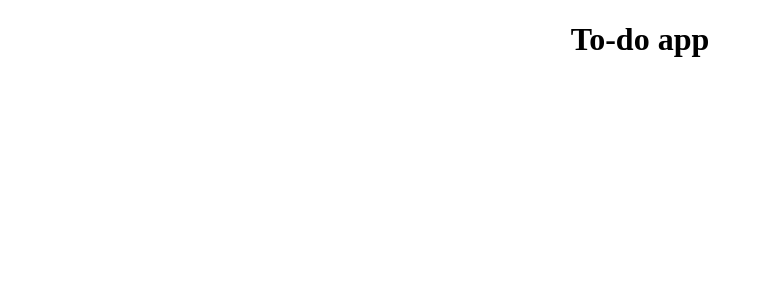
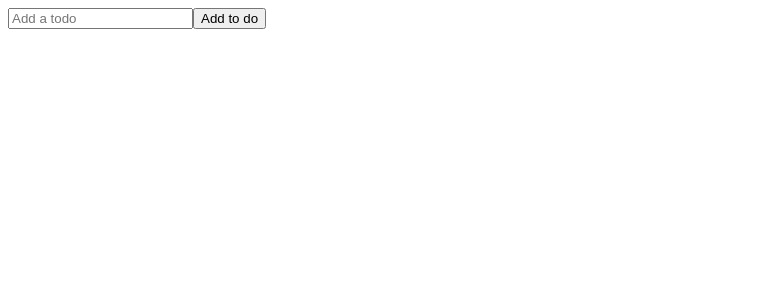
Before and after one commit to Jeremyljr/To-do-app-REACT, a React (Create React App) app: page / in a window 1280 px wide. Shown: the top 300 px of the page, without its empty margins (0-763 px from the left). Built offline with nearby package versions, Linux system fonts and the light colour scheme.

Commit message:
Added todo form

```diff
--- a/src/App.js
+++ b/src/App.js
@@ -1,9 +1,10 @@
 import './App.css';
+import TodoForm from './components/TodoForm';
 
 function App() {
   return (
-    <div className="App">
-      <h1>To-do app</h1>
+    <div className="todo-app">
+      <TodoForm />
     </div>
   );
 }
--- /dev/null
+++ b/src/components/TodoForm.js
@@ -0,0 +1,19 @@
+import React, {useState} from 'react'
+
+function TodoForm() {
+const [input, setInput] = useState('')
+
+    return (
+        <form  className="todo-form">
+            <input type="text"
+             placeholder="Add a todo"
+             value={input}
+             name="text"
+             className="todo-input"
+             />
+        <button className="todo-button">Add to do</button>
+        </form>
+    )
+}
+
+export default TodoForm
```
Also changed, not shown: src/components/Todo.js (added), src/components/TodoList.js (added).
